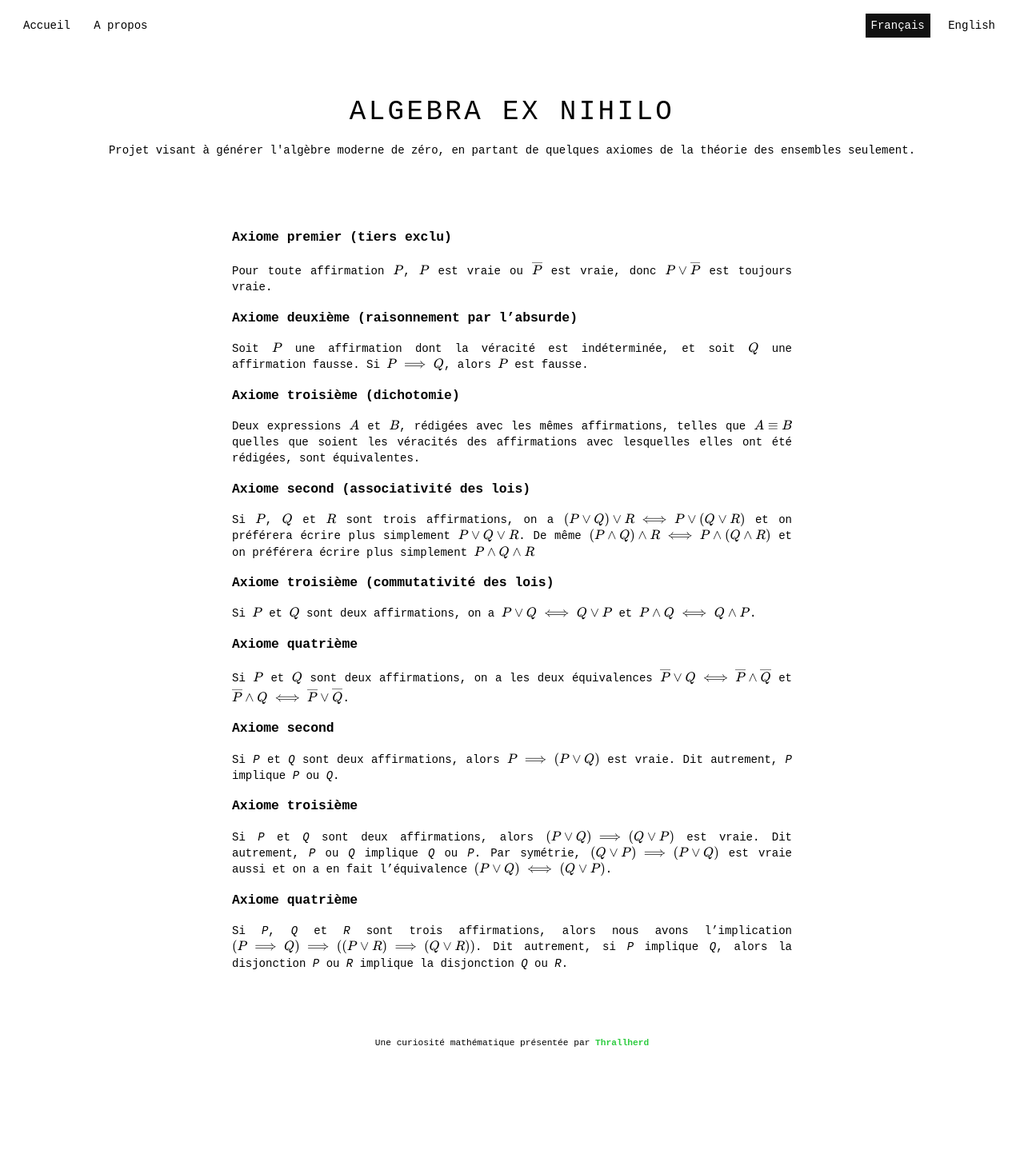
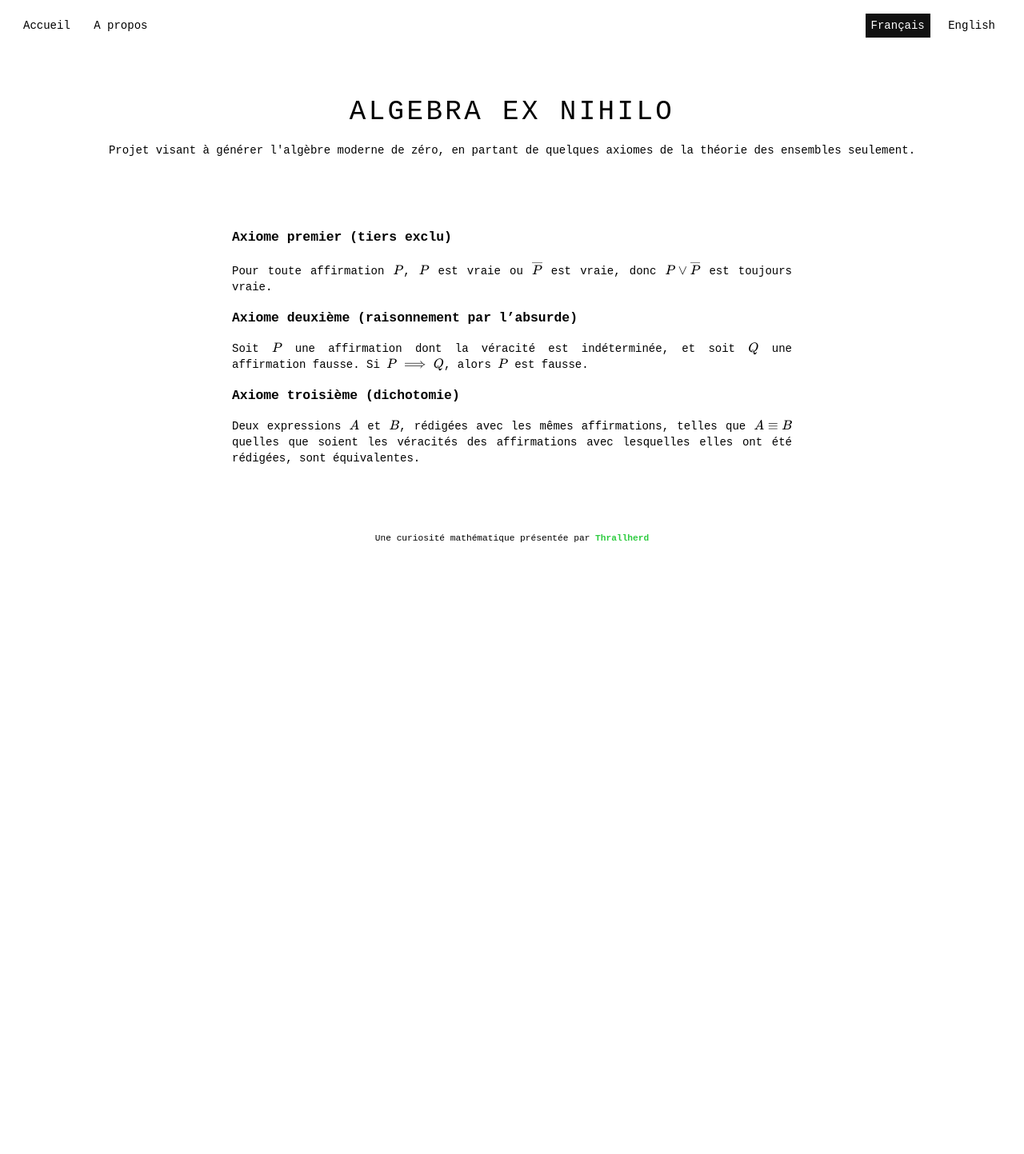
Before and after one commit to Thrallherd/AlgebraExNihilo, a Jekyll site: the page built from logic_axm2.md, in a window 1280 px wide. Shown: the whole page at 80% size. Built offline with Jekyll 4.4.1, drawn with Linux system fonts in a browser that asks for light colours; formulas are drawn with MathJax 3; after the commit the page ends 900 px from its top, so only the background shows below that.

Commit message:
Update logic_axm2.md

```diff
--- a/logic_axm2.md
+++ b/logic_axm2.md
@@ -15,21 +15,3 @@ Soit $$P$$ une affirmation dont la véracité est indéterminée, et soit $$Q$$
 
 ### Axiome troisième (dichotomie)
 Deux expressions $$A$$ et $$B$$, rédigées avec les mêmes affirmations, telles que $$A \equiv B$$ quelles que soient les véracités des affirmations avec lesquelles elles ont été rédigées, sont équivalentes.
-
-### Axiome second (associativité des lois)
-Si $$P$$, $$Q$$ et $$R$$ sont trois affirmations, on a $$(P \lor Q) \lor R \iff P \lor (Q \lor R)$$ et on préférera écrire plus simplement $$P \lor Q \lor R$$. De même $$(P \land Q) \land R \iff P \land (Q \land R)$$ et on préférera écrire plus simplement $$P \land Q \land R$$
-
-### Axiome troisième (commutativité des lois)
-Si $$P$$ et $$Q$$ sont deux affirmations, on a $$P \lor Q \iff Q \lor P$$ et $$P \land Q \iff Q \land P$$.
-
-### Axiome quatrième
-Si $$P$$ et $$Q$$ sont deux affirmations, on a les deux équivalences $$\overline P \lor Q \iff \overline{P} \land \overline{Q}$$ et $$\overline P \land Q \iff \overline{P} \lor \overline{Q}$$.
-
-### Axiome second
-Si _P_ et _Q_ sont deux affirmations, alors $$P \implies (P \lor Q)$$ est vraie. Dit autrement, _P_ implique _P_ ou _Q_.
-
-### Axiome troisième
-Si _P_ et _Q_ sont deux affirmations, alors $$(P \lor Q) \implies (Q \lor P)$$ est vraie. Dit autrement, _P_ ou _Q_ implique _Q_ ou _P_. Par symétrie, $$(Q \lor P) \implies (P \lor Q)$$ est vraie aussi et on a en fait l'équivalence $$(P \lor Q) \iff (Q \lor P)$$.
-
-### Axiome quatrième
-Si _P_, _Q_ et _R_ sont trois affirmations, alors nous avons l'implication $$(P \implies Q) \implies ((P \lor R) \implies (Q \lor R))$$. Dit autrement, si _P_ implique _Q_, alors la disjonction _P_ ou _R_ implique la disjonction _Q_ ou _R_.
```
